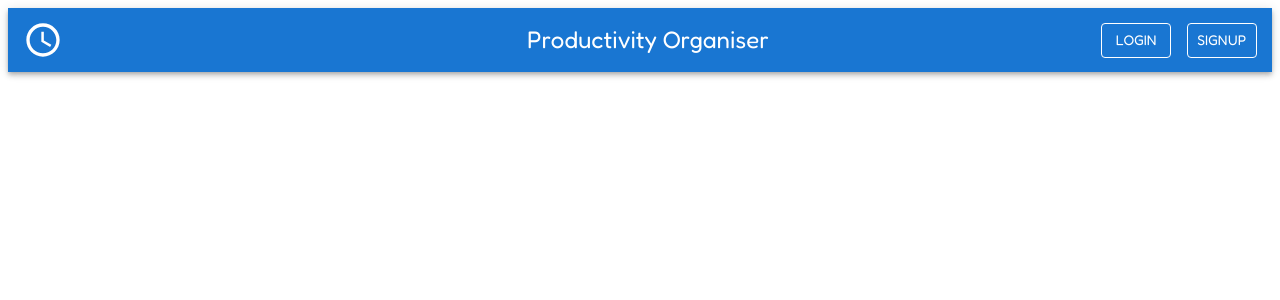
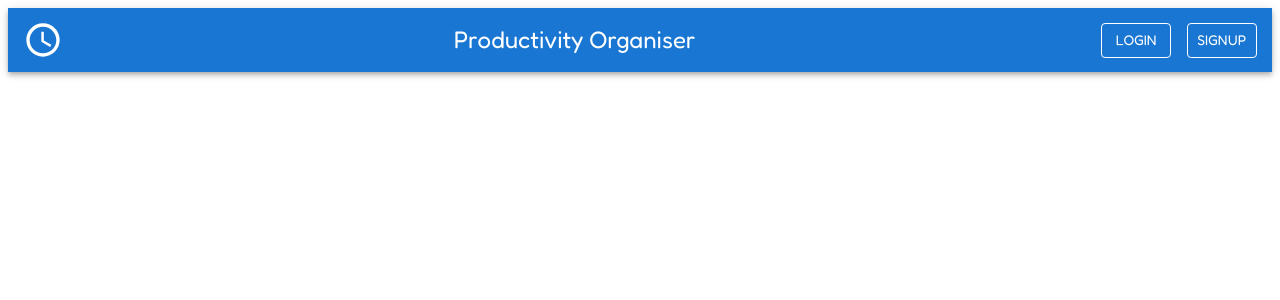
Before and after one commit to varunchodanker/productivityorganiser, a Next.js app: page / in a window 1280 px wide. Shown: the top 300 px of the page. Built offline with nearby package versions, Linux system fonts and the light colour scheme.

Commit message:
Centered title wrt extreme areas.

```diff
--- a/components/NavBar.tsx
+++ b/components/NavBar.tsx
@@ -9,11 +9,11 @@ const NavBar = () => {
             <AppBar position='sticky' className = "navAppBar">
                     <Toolbar disableGutters className = "navToolBar">
                         <ScheduleIcon id = "navIcon" sx = {{position: "relative", left: "1.2vw", fontSize: "2.5em"}} />
-                        <Typography className = "navTitle" variant = 'h5' sx = {{mr: "auto"}}
+                        <Typography className = "navTitle" variant = 'h5' sx = {{mr: "auto", ml: "auto"}}
                         >
                             Productivity Organiser
                         </Typography>
-                        <Button className = "accountButton" variant = "outlined" color = "inherit" sx = {{ml: "auto", mr: '1.2vw', size: "small"}}>
+                        <Button className = "accountButton" variant = "outlined" color = "inherit" sx = {{mr: '1.2vw', size: "small"}}>
                             <Typography variant = 'h7'>
                                 Login
                             </Typography>
--- a/styles/globals.css
+++ b/styles/globals.css
@@ -29,12 +29,12 @@
 
 .navTitle {
   /* text-align: center; */
-  margin-left: 0;
-  padding-left: 0;
-  position: absolute;
+  /* margin-left: 0;
+  padding-left: 0; */
+  position: static;
   /* left: calc(50vw - attr(width px)); */
-  left: 50vw;
-  transform: translateX(-50%);
+  /* left: 50vw;
+  transform: translateX(-50%); */
 }
 
 #navIcon {
```
